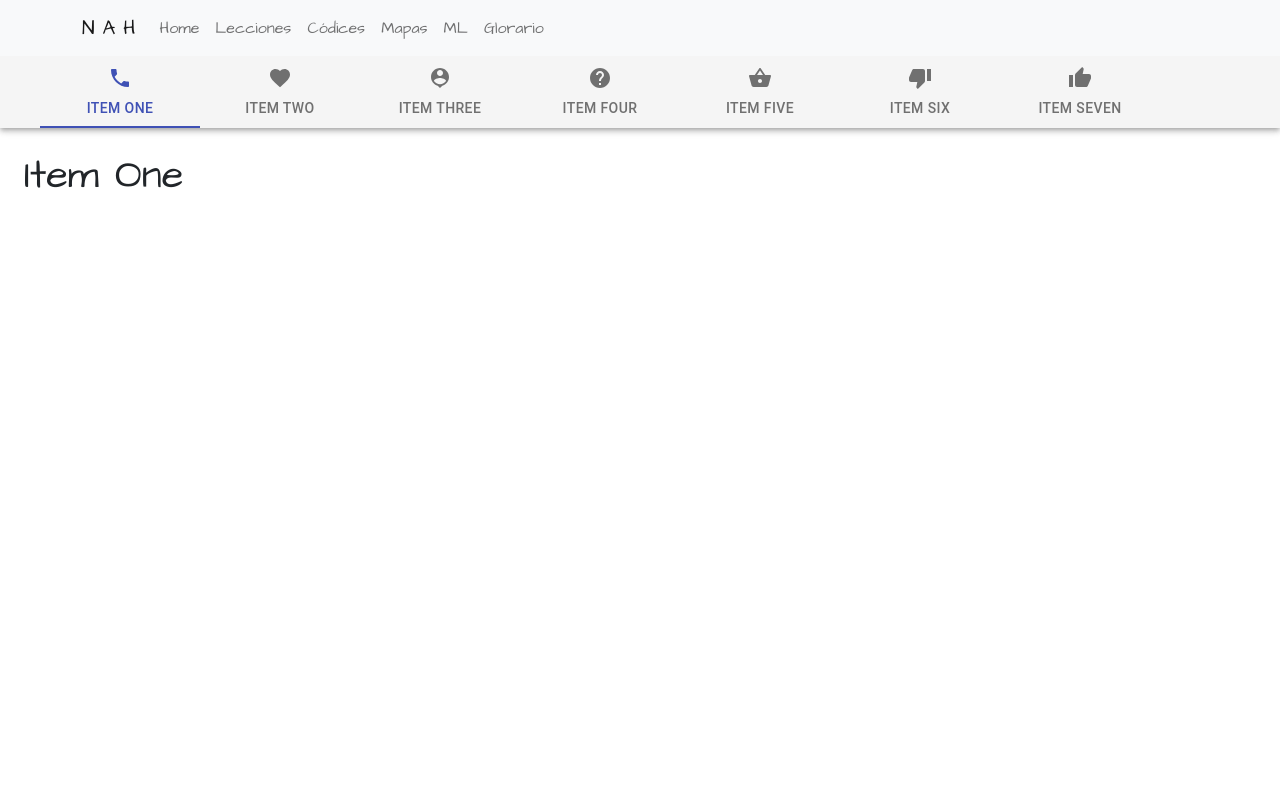
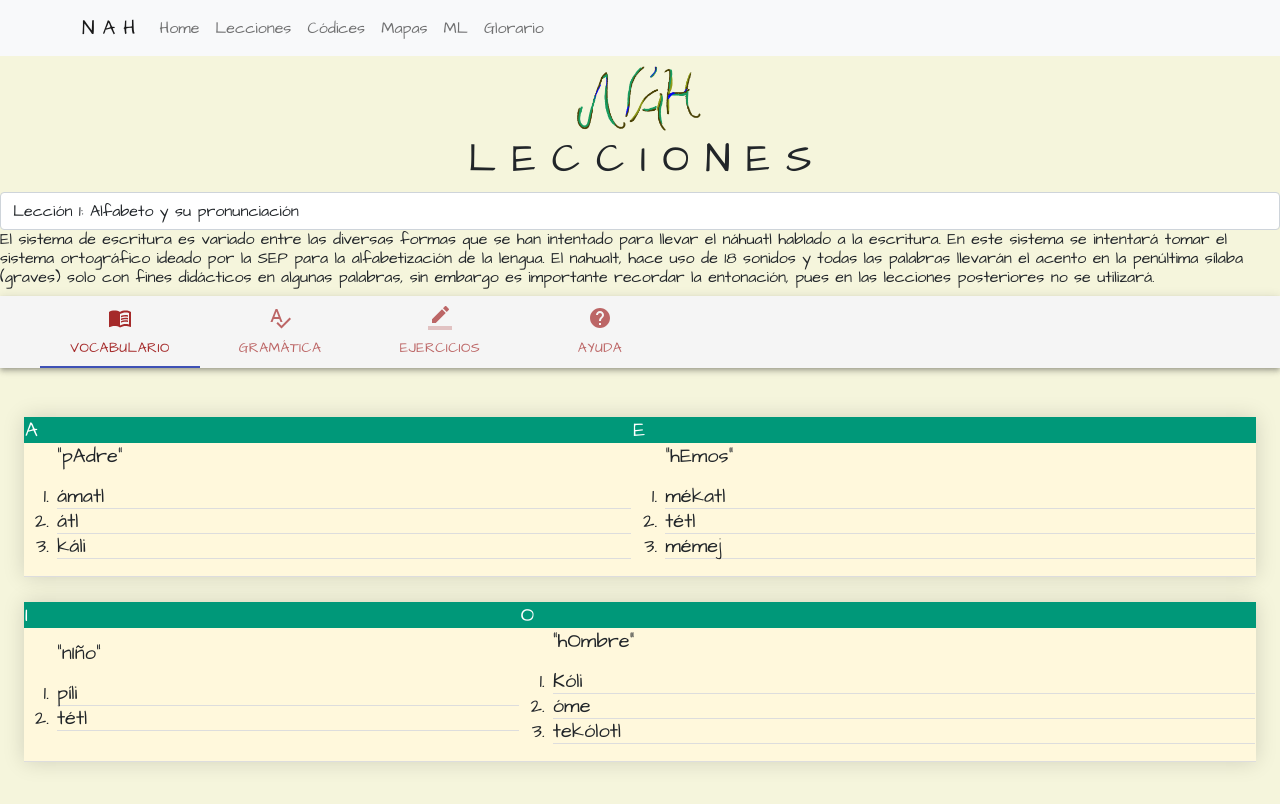
Before and after one commit to Akio789/nah_pwa, a React (Create React App) app: page /lecciones in a window 1280 px wide. Shown: the top 804 px of the page. Built offline with nearby package versions, Linux system fonts and the light colour scheme.

Commit message:
Adding static information to mold

```diff
--- a/src/displays/Lecciones/Lecciones.js
+++ b/src/displays/Lecciones/Lecciones.js
@@ -1,18 +1,14 @@
 import React from 'react';
 import styles from './Lecciones.module.css';
-import { Button } from 'react-bootstrap'
+import fontNAH from '../../assets/IMG_0635.png';
 import PropTypes from 'prop-types';
 import AppBar from '@material-ui/core/AppBar';
 import Tabs from '@material-ui/core/Tabs';
 import Tab from '@material-ui/core/Tab';
-import PhoneIcon from '@material-ui/icons/Phone';
-import FavoriteIcon from '@material-ui/icons/Favorite';
-import PersonPinIcon from '@material-ui/icons/PersonPin';
+import SpellcheckIcon from '@material-ui/icons/Spellcheck';
+import BorderColorIcon from '@material-ui/icons/BorderColor';
 import HelpIcon from '@material-ui/icons/Help';
-import ShoppingBasket from '@material-ui/icons/ShoppingBasket';
-import ThumbDown from '@material-ui/icons/ThumbDown';
-import ThumbUp from '@material-ui/icons/ThumbUp';
-import { makeStyles } from '@material-ui/core/styles';
+import MenuBookIcon from '@material-ui/icons/MenuBook';
 import Box from '@material-ui/core/Box';
 
 function TabPanel(props) {
@@ -48,24 +44,39 @@ function a11yProps(index) {
   };
 }
 
-const useStyles = makeStyles((theme) => ({
-  root: {
-    flexGrow: 1,
-    width: '100%',
-    backgroundColor: theme.palette.background.paper,
-  },
-}));
 
 const Lecciones = () => {
-  const classes = useStyles();
+  // Variable que marca el index donde se encuentra actual el usuario.
   const [value, setValue] = React.useState(0);
+ // Variables para vocabulario, gramática y ejercicios a cargar por lección.
+  const [resumenLeccion, setResumenLeccion] = React.useState('El sistema de escritura es variado entre las diversas formas que se han intentado para llevar el náhuatl hablado a la escritura. En este sistema se intentará tomar el sistema ortográfico ideado por la SEP para la alfabetización de la lengua. El nahualt, hace uso de 18 sonidos y todas las palabras llevarán el acento en la penúltima sílaba (graves) solo con fines didácticos en algunas palabras, sin embargo es importante recordar la entonación, pues en las lecciones posteriores no se utilizará.');
+  const [vocabularioLeccion, setVocabularioLeccion] = React.useState('Hola')
+  const [gramaticaLeccion, setGramaticaLeccion] = React.useState('Hola')
+  const [ejerciciosLeccion, setEjerciciosLeccion] = React.useState('Panza');
 
   const handleChange = (event, newValue) => {
     setValue(newValue);
   };
 
   return (
-    <div className={classes.root}>
+    <div className={styles.root}>
+      <img src={fontNAH} alt="Logo Nah" height="40" className={styles.centerImage}></img>
+      <h1 className="text-center"> L E C C I O N E S </h1>
+      <div>
+        <select name="" id="" class="form-control" onfocus='this.size=5;' onblur='this.size=1;' onchange='this.size=1; this.blur();'>
+          <option value="">Lección 1: Alfabeto y su pronunciación</option>
+          <option value="">Lección 1: Alfabeto y su pronunciación</option>
+          <option value="">Lección 1: Alfabeto y su pronunciación</option>
+          <option value="">Lección 1: Alfabeto y su pronunciación</option>
+          <option value="">Lección 1: Alfabeto y su pronunciación</option>
+          <option value="">Lección 1: Alfabeto y su pronunciación</option>
+          <option value="">Lección 1: Alfabeto y su pronunciación</option>
+          <option value="">Lección 1: Alfabeto y su pronunciación</option>
+          <option value="">Lección 1: Alfabeto y su pronunciación</option>
+          <option value="">Lección 1: Alfabeto y su pronunciación</option>
+        </select>
+      </div>
+      <h6> {resumenLeccion}</h6>
       <AppBar position="static" color="default">
         <Tabs
           value={value}
@@ -73,38 +84,83 @@ const Lecciones = () => {
           variant="scrollable"
           scrollButtons="on"
           indicatorColor="primary"
-          textColor="primary"
+          textColor="inherit"
           aria-label="scrollable force tabs example"
         >
-          <Tab label="Item One" icon={<PhoneIcon />} {...a11yProps(0)} />
-          <Tab label="Item Two" icon={<FavoriteIcon />} {...a11yProps(1)} />
-          <Tab label="Item Three" icon={<PersonPinIcon />} {...a11yProps(2)} />
-          <Tab label="Item Four" icon={<HelpIcon />} {...a11yProps(3)} />
-          <Tab label="Item Five" icon={<ShoppingBasket />} {...a11yProps(4)} />
-          <Tab label="Item Six" icon={<ThumbDown />} {...a11yProps(5)} />
-          <Tab label="Item Seven" icon={<ThumbUp />} {...a11yProps(6)} />
+          <Tab label="Vocabulario" className={styles.colorMenuLeccion} icon={<MenuBookIcon />} {...a11yProps(0)} />
+          <Tab label="Gramática" className={styles.colorMenuLeccion} icon={<SpellcheckIcon />} {...a11yProps(1)} />
+          <Tab label="Ejercicios" className={styles.colorMenuLeccion} icon={<BorderColorIcon />} {...a11yProps(2)} />
+          <Tab label="Ayuda" className={styles.colorMenuLeccion} icon={<HelpIcon />} {...a11yProps(3)} />
         </Tabs>
       </AppBar>
       <TabPanel value={value} index={0}>
-        Item One
+
+      <table className={styles.styledtable}>
+      <thead>
+          <tr>
+            <td>A</td>
+            <td>E</td>
+        </tr>
+      </thead>
+      <tbody>
+        <tr>
+            <td>
+                <ol>
+                  <p>“pAdre”</p>
+                  <li>ámatl</li>
+                  <li>átl</li>
+                  <li>káli</li>
+                </ol>
+            </td>
+            <td>
+                <ol>
+                  <p>“hEmos”</p>
+                  <li>mékatl</li>
+                  <li>tétl</li>
+                  <li>mémej</li>
+                </ol>
+            </td>
+        </tr>
+      </tbody>
+      </table>
+
+      <table className={styles.styledtable}>
+      <thead>
+        <tr>
+          <td>I</td>
+          <td>O</td>
+        </tr>
+      </thead>
+      <tbody>
+        <tr>
+            <td>
+                <ol>
+                  <p>“nIño”</p>
+                  <li>píli</li>
+                  <li>tétl</li>
+                </ol>
+            </td>
+            <td>
+                <ol>
+                  <p>“hOmbre”</p>
+                  <li>Kóli</li>
+                  <li>óme</li>
+                  <li>tekólotl</li>
+                </ol>
+            </td>
+        </tr>
+      </tbody>
+      </table>
+
       </TabPanel>
       <TabPanel value={value} index={1}>
-        Item Two
+        {gramaticaLeccion}
       </TabPanel>
       <TabPanel value={value} index={2}>
-        Item Three
+        {ejerciciosLeccion}
       </TabPanel>
       <TabPanel value={value} index={3}>
-        Item Four
-      </TabPanel>
-      <TabPanel value={value} index={4}>
-        Item Five
-      </TabPanel>
-      <TabPanel value={value} index={5}>
-        Item Six
-      </TabPanel>
-      <TabPanel value={value} index={6}>
-        Item Seven
+        Ayuda
       </TabPanel>
     </div>
   );
--- a/src/displays/Lecciones/Lecciones.module.css
+++ b/src/displays/Lecciones/Lecciones.module.css
@@ -0,0 +1,51 @@
+.root{
+    flex-grow: 1;
+    width: 100%;
+    background-color: beige;
+}
+
+.centerImage{
+    text-align: center;
+    display: block;
+    justify-content: center;
+    align-items: center;
+    margin: auto;
+    height: 80px;
+}
+
+.wrapper{
+    width:200px;
+    padding:20px;
+    height: 150px;
+    }
+
+.styledtable {
+    border-collapse: collapse;
+    margin: 25px 0;
+    font-size: 0.5em;
+    min-width: 100%;
+    max-width: 500px;
+    box-shadow: 0 0 20px rgba(0, 0, 0, 0.15);
+}
+
+.styledtable thead tr {
+    background-color: #009879;
+    color: #ffffff;
+    text-align: left;
+}
+
+.styledtable tbody tr {
+    background-color: cornsilk;
+    border-radius: 5ch;
+    border-bottom: 1px solid #dddddd;
+}
+
+.styledtable tbody tr li {
+    border-width: 1in;
+    border-bottom: 1px solid #dddddd;
+}
+
+.colorMenuLeccion {
+    font-family: 'Architects Daughter', cursive !important;
+    color:brown !important;
+}
```
